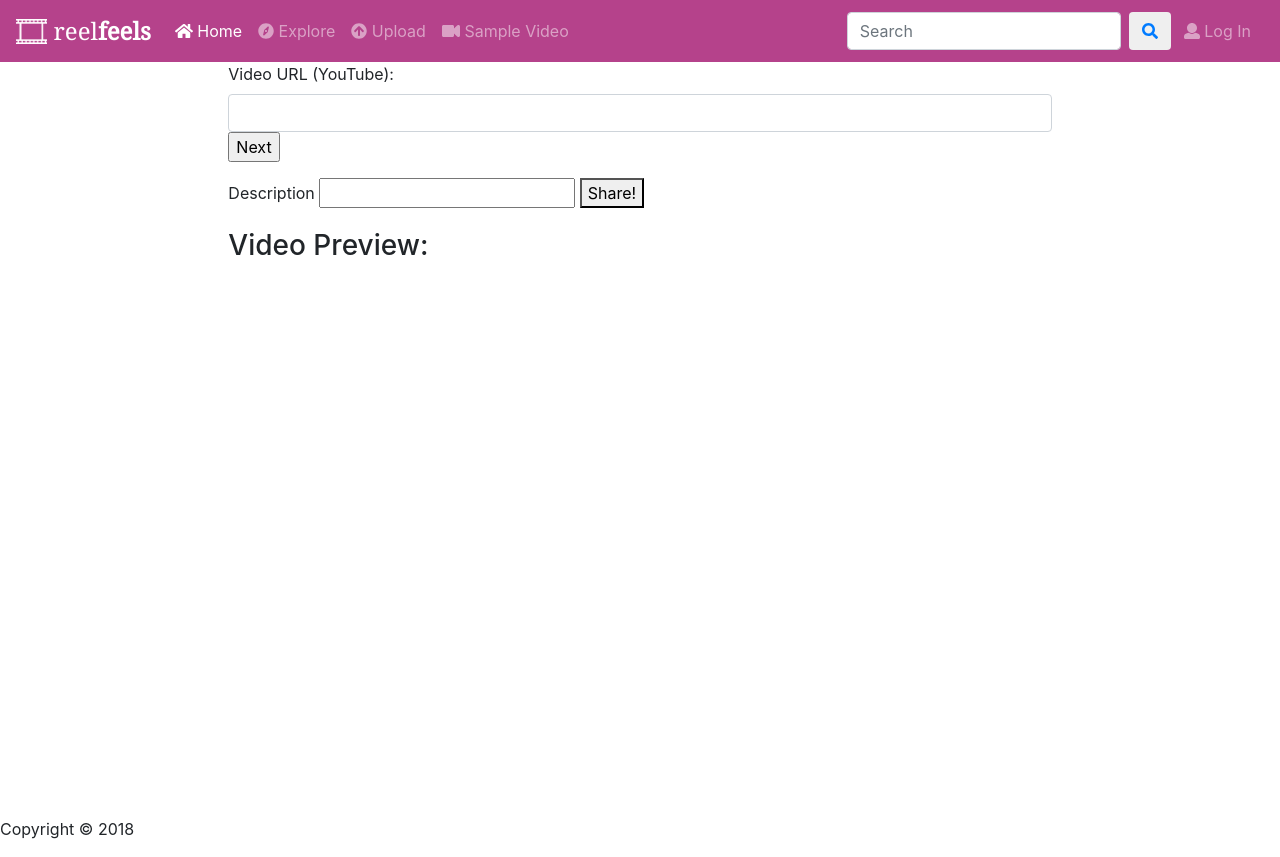
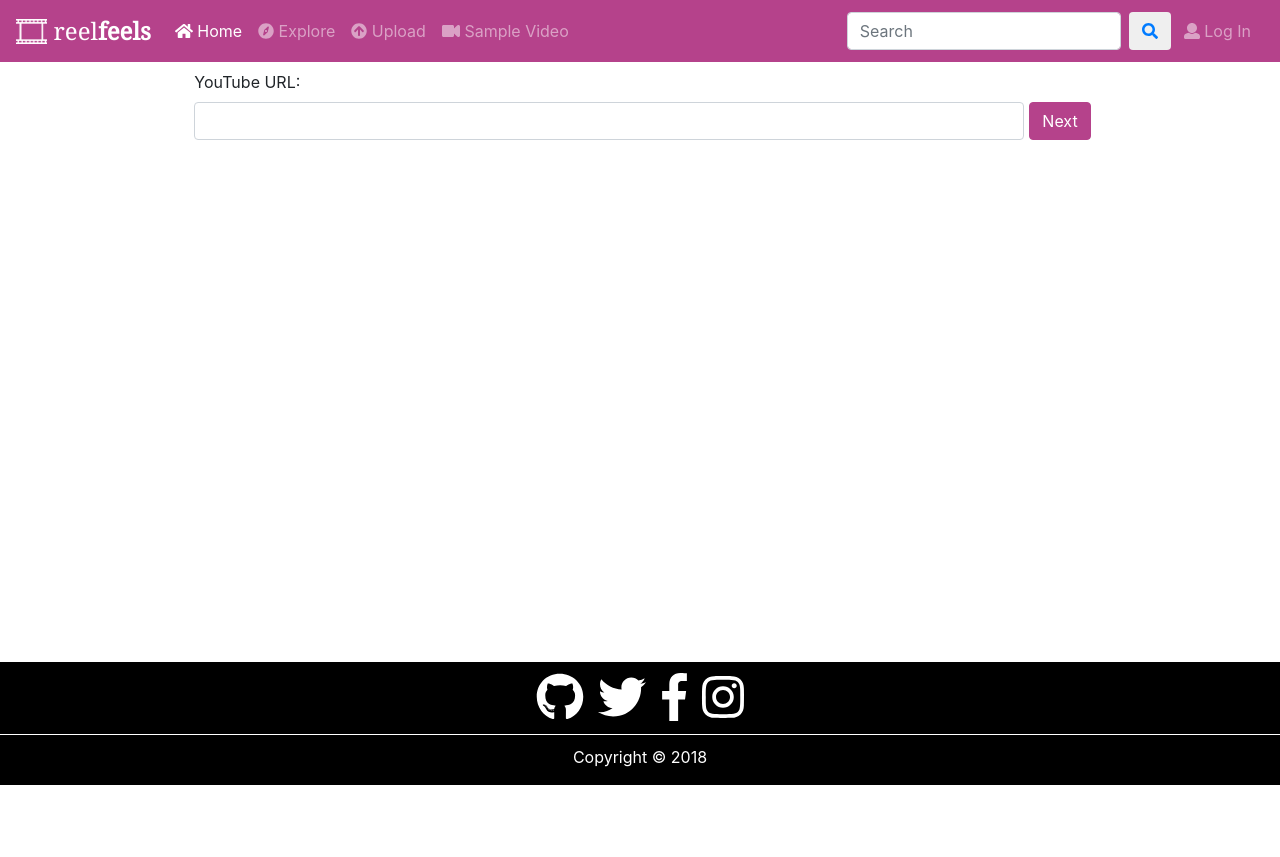
Before and after one commit to mmacquarrie/reelfeels, a Django app: page /upload in a window 1280 px wide. After the commit the page ends 785 px from the top, so only its background shows below. Run offline with Django 3.2, Linux system fonts and the light colour scheme; parts of the project's set-up code (start-up, migrations or seed data) failed here and were passed over; some libraries are stand-ins or nearby versions.

Commit message:
pushing current (still wip) upload changes

```diff
--- a/reelfeels/static/scripts/upload-scripts.js
+++ b/reelfeels/static/scripts/upload-scripts.js
@@ -1,22 +1,22 @@
+//runs on page load
 $(document).ready(function(){
-    $("h3").hide();
     //set up click function
-    $(".form-group").on('click', '#test-preview-button', validateYouTubeUrl);
+    $(".form-group").on('click', '#upload-next-button', validateYouTubeUrl);
+
+    //(doesn't really work...) do same thing when pressing enter
+    $("#video-url-input").keyup(function(event){
+        //if 'enter' key pressed
+        if(event.keyCode === 13)
+        {
+            $("#upload-next-button").click();
+        }
+    });
+
+    $("#upload-form fieldset:not(:first-of-type)").hide();
+    ///$("#upload-form fieldset").css("background-color", "red");
 });
 
-//SOURCE: https://stackoverflow.com/a/20910296
-//generates an embedded video in '#video-preview' of the link typed in '#video-url-input'
-//when '#test-preview-button' is clicked
-/*function preview() {
-    $("h3").show();
-    function generatePreview() {
-        var input = $('#video-url-input').val();
-        return input.replace(/(?:http:\/\/)?(?:www\.)?(?:youtube\.com|youtu\.be)\/(?:watch\?v=)?(.+)/g, '<iframe src="http://www.youtube.com/embed/$1" allowfullscreen></iframe>');
-    }
-    //$("#video-prev.iew").replaceWith(generatePreview());
-}*/
-
-//script for validating YouTube URLs and replacing src with new url
+//script for validating YouTube URLs and replacing embedded src with new url
 //SOURCE: https://stackoverflow.com/a/28735569
 function validateYouTubeUrl(){
     var url = $('#video-url-input').val();
@@ -24,19 +24,103 @@ function validateYouTubeUrl(){
         var regExp = /^.*(youtu.be\/|v\/|u\/\w\/|embed\/|watch\?v=|\&v=|\?v=)([^#\&\?]*).*/;
         var match = url.match(regExp);
         if (match && match[2].length == 11) {
-            // Do anything for being valid
-            // if need to change the url to embed url then use below line
+            //valid url
             $('#video-preview').attr('src', 'https://www.youtube.com/embed/' + match[2] + '?autoplay=0');
 
-            //***TO-DO[3/4]: display embedded video preview as well as display description, tag, etc. fields
-            //(the rest of the upload page)
-            preview();
+            //animate the form now that a valid URL was input
+            formAnimate();
         }
         else {
-            // Do anything for not being valid
-
-            //***TO-DO[4/4]: display message saying it's not a valid YouTube URL, ask to enter new URL
-            alert("Enter a valid YouTube video URL pls.");
+            //invalid url
+            alert("Invalid YouTube URL.");
         }
     }
 }
+
+//formAnimate function for animating page transitions in a multistep form
+//SOURCE: https://codepen.io/designify-me/pen/qrJWpG
+
+//vars for formAnimate
+var current_fs, next_fs, previous_fs; //fieldsets
+var left, opacity, scale; //fieldset properties which we will animate
+var animating; //flag to prevent quick multi-click glitches
+
+function formAnimate(){
+    $("#upload-next-button").click(function(){
+        if(animating) return false;
+        animating = true;
+
+        current_fs = $(this).closest("fieldset");
+        next_fs = $(this).closest("fieldset").next();
+
+        //activate next step on progressbar using the index of next_fs
+        //$("#progressbar li").eq($("fieldset").index(next_fs)).addClass("active");
+
+        //show the next fieldset
+        next_fs.show();
+        //hide the current fieldset with style
+        current_fs.animate({opacity: 0}, {
+            step: function(now, mx) {
+                //as the opacity of current_fs reduces to 0 - stored in "now"
+                //1. scale current_fs down to 80%
+                scale = 1 - (1 - now) * 0.2;
+                //2. bring next_fs from the right(50%)
+                left = (now * 50)+"%";
+                //3. increase opacity of next_fs to 1 as it moves in
+                opacity = 1 - now;
+                current_fs.css({
+                    'transform': 'scale('+scale+')',
+                    'position': 'absolute'
+                });
+                next_fs.css({'left': left, 'opacity': opacity});
+            },
+            duration: 800,
+            complete: function(){
+                current_fs.hide();
+                animating = false;
+            },
+            //this comes from the custom easing plugin
+            easing: 'easeInOutBack'
+        });
+    });
+
+    $(".previous").click(function(){
+        if(animating) return false;
+        animating = true;
+
+        current_fs = $(this).parent();
+        previous_fs = $(this).parent().prev();
+
+        //de-activate current step on progressbar
+        //$("#progressbar li").eq($("fieldset").index(current_fs)).removeClass("active");
+
+        //show the previous fieldset
+        previous_fs.show();
+        //hide the current fieldset with style
+        current_fs.animate({opacity: 0}, {
+            step: function(now, mx) {
+                //as the opacity of current_fs reduces to 0 - stored in "now"
+                //1. scale previous_fs from 80% to 100%
+                scale = 0.8 + (1 - now) * 0.2;
+                //2. take current_fs to the right(50%) - from 0%
+                left = ((1-now) * 50)+"%";
+                //3. increase opacity of previous_fs to 1 as it moves in
+                opacity = 1 - now;
+                current_fs.css({'left': left});
+                previous_fs.css({'transform': 'scale('+scale+')', 'opacity': opacity});
+            },
+            duration: 800,
+            complete: function(){
+                current_fs.hide();
+                animating = false;
+            },
+            //this comes from the custom easing plugin
+            easing: 'easeInOutBack'
+        });
+    });
+
+    //used <a> instead
+    //$("#upload-submit-button").click(function(){
+        //return false;
+    //})
+}
--- a/reelfeels/templates/upload.html
+++ b/reelfeels/templates/upload.html
@@ -4,10 +4,11 @@
 	<head>
 		<meta charset="UTF-8">
 		<title>CS326 Project/Video Upload Page</title>
+
 		{% include "styles-and-scripts.html" %}
 
 		<!--custom JavaScript for upload-->
-		<script src="{% static 'scripts/upload-scripts.js' %}}"></script>
+		<script src="{% static 'scripts/upload-scripts.js' %}"></script>
 
 	</head>
 	<body>
@@ -17,42 +18,43 @@
 
 		<div class="container-fluid">
 
-			<div class="row">
-
-				<div class="col-md-8 mx-auto">
 			<form id="upload-form">
 				<fieldset>
-							<div class="form-group">
-								<label for="video-url-input">Video URL (YouTube):</label>
-								<input type="url" class="form-control" id="video-url-input">
-								<input type="button" id="test-preview-button" value="Next">
+					<div class="form-row justify-content-center mt-2">
+						<div class="form-group col-md-8">
+							<label for="video-url-input">YouTube URL:</label>
+							<input type="text" class="form-control" id="video-url-input">
+						</div>
+						<div class="form-group align-self-end">
+							<button type="button" class="btn btn-main" id="upload-next-button">Next</button>
+						</div>
 					</div>
 				</fieldset>
 				<fieldset>
-							<div class="form-group">
-								<label for="upload-desc">Description</label>
-								<input type="text" id="upload-desc"></input>
-								<button>Share!</button>
-							</div>
-					</fieldset>
-					</form>
-				</div>
-
-			</div>
-
-			<div class="row">
-				<div class="col-md-8 mx-auto">
-					<h3>Video Preview:</h3>
+					<div class="form-row justify-content-center mt-2">
+						<div class="form-group col-md-8">
+							<p class="display-4 text-center">Video Preview:</p>
 							<div class="embed-responsive embed-responsive-16by9">
 								<iframe id="video-preview" src="" allow="autoplay; encrypted-media" allowfullscreen></iframe>
 							</div>
 						</div>
+					</div>
+					<div class="form-row justify-content-center mt-2">
+						<div class="form-group col-md-8">
+							<label for="upload-desc" class="text-center h5">Description:</label>
+							<textarea class="form-control" id="upload-desc"></textarea>
+						</div>
+					</div>
+					<div class="form-row justify-content-center my-4">
+						<a href="video-content" class="btn-lg btn-main" id="upload-submit-button">Share!</a>
+					</div>
+				</fieldset>
+			</form>
 
 		</div>
 
-		</div>
-
-		<!--footer copied from index.html for now-->
+		<footer>
 			{% include "footer.html" %}
+		</footer>
 	</body>
 </html>
```
Lines whose indentation alone changed are shown as unchanged.
